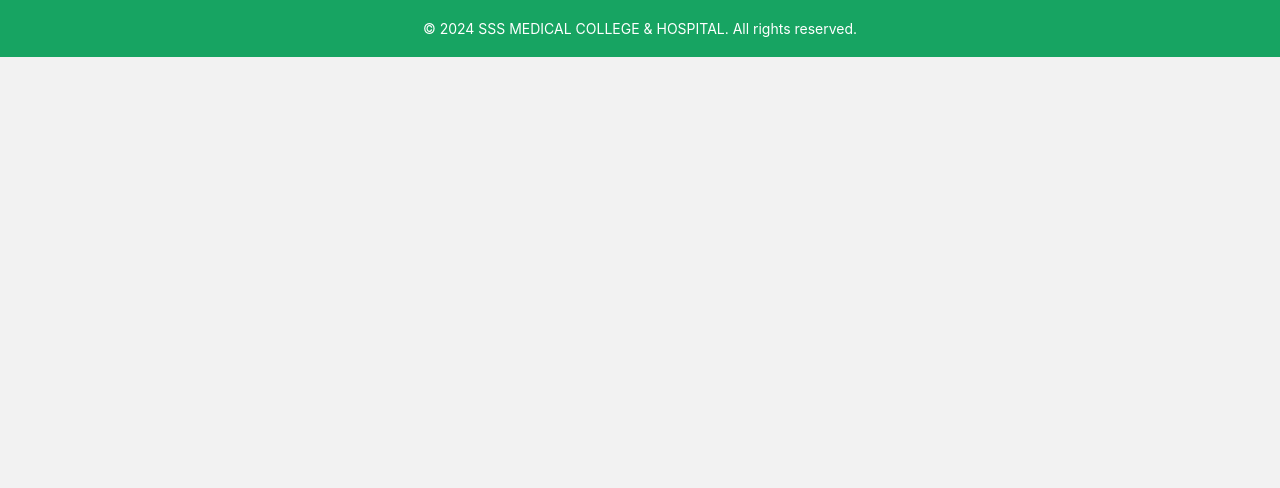
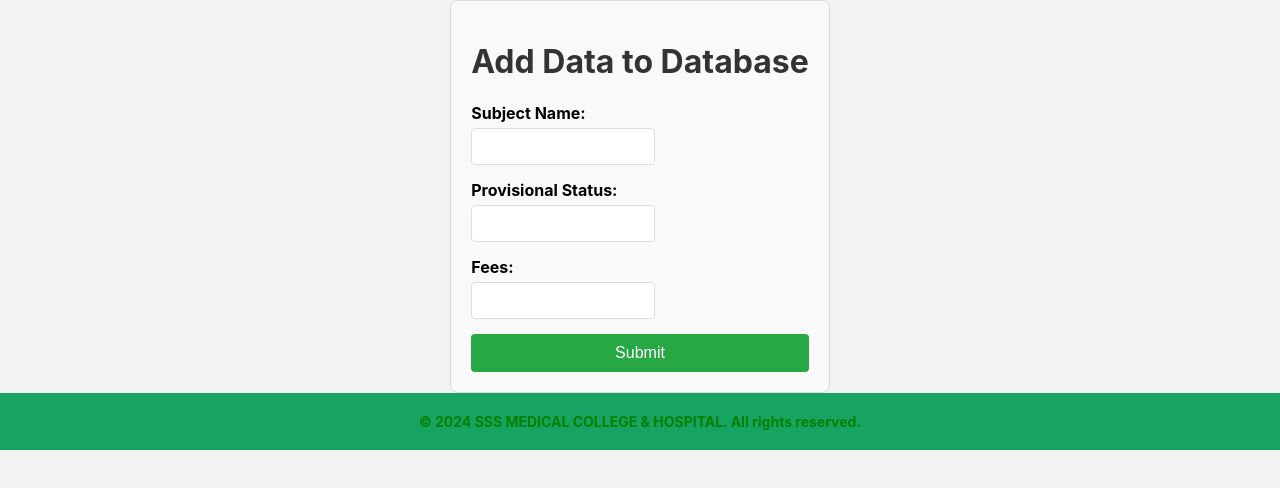
Before and after one commit to ArjunPrakash22/payment_mod, a React (Create React App) app in the folder payment_mod/frontend/: page /add-data in a window 1280 px wide. Shown: the top 488 px of the page. Built offline with nearby package versions, Linux system fonts and the light colour scheme.

Commit message:
Merge branch 'faji' of https://github.com/ArjunPrakash22/payment_mod into faji

```diff
--- a/payment_mod/frontend/src/App.js
+++ b/payment_mod/frontend/src/App.js
@@ -10,7 +10,8 @@ import {
   HostelFeesPage,
   CollegeFeesPage,
   OtherFeesPage,
-  TransportFeesPage
+  TransportFeesPage,
+  AddData
 } from "./Pages";
 
 import {Footer} from "./Components";
@@ -34,6 +35,7 @@ function App() {
         <Route path="/college-fees" element={<CollegeFeesPage />} />
         <Route path="/other-fees" element={<OtherFeesPage />} />
         <Route path="/transport-fees" element={<TransportFeesPage />} />
+        <Route path="/add-data" element={<AddData />} />
       </Routes>
       <Footer />
     </div>
--- /dev/null
+++ b/payment_mod/frontend/src/Pages/DataAdd/AddData.css
@@ -0,0 +1,52 @@
+.container {
+    max-width: 500px;
+    margin: 0 auto;
+    padding: 20px;
+    background-color: #f9f9f9;
+    border: 1px solid #ddd;
+    border-radius: 8px;
+  }
+
+  h1 {
+    text-align: center;
+    color: #333;
+  }
+
+  .form-group {
+    margin-bottom: 15px;
+  }
+
+  .form-group label {
+    display: block;
+    margin-bottom: 5px;
+    font-weight: bold;
+  }
+
+  .form-group input {
+    width: 100%;
+    padding: 10px;
+    border: 1px solid #ddd;
+    border-radius: 4px;
+  }
+
+  button {
+    display: block;
+    width: 100%;
+    padding: 10px;
+    background-color: #28a745;
+    color: white;
+    border: none;
+    border-radius: 4px;
+    font-size: 16px;
+  }
+
+  button:hover {
+    background-color: #218838;
+  }
+
+  p {
+    text-align: center;
+    margin-top: 15px;
+    color: green;
+    font-weight: bold;
+  }
--- /dev/null
+++ b/payment_mod/frontend/src/Pages/DataAdd/AddData.jsx
@@ -0,0 +1,93 @@
+import React, { useState } from 'react';
+import './AddData.css';  // Assuming the CSS file is in the same directory
+
+const AddData = () => {
+  const [formValues, setFormValues] = useState({
+    subject_name: '',
+    provisional_status: '',
+    fees: ''
+  });
+
+  const [responseMessage, setResponseMessage] = useState('');
+
+  // Handle form input change
+  const handleInputChange = (e) => {
+    const { name, value } = e.target;
+    setFormValues({ ...formValues, [name]: value });
+  };
+
+  // Handle form submission
+  const handleSubmit = async (e) => {
+    e.preventDefault();
+
+    const formData = {
+      subject_name: formValues.subject_name,
+      provisional_status: formValues.provisional_status,
+      fees: formValues.fees
+    };
+
+    try {
+      const response = await fetch('http://localhost:5003/api/add-data', {
+        method: 'POST',
+        headers: {
+          'Content-Type': 'application/json',
+        },
+        body: JSON.stringify(formData),
+      });
+
+      const result = await response.text();
+      setResponseMessage(result);
+      setFormValues({ subject_name: '', provisional_status: '', fees: '' });  // Reset form after submission
+    } catch (error) {
+      console.error('Error:', error);
+      setResponseMessage('Error submitting data');
+    }
+  };
+
+  return (
+    <div className="container">
+      <h1>Add Data to Database</h1>
+      <form onSubmit={handleSubmit}>
+        <div className="form-group">
+          <label>Subject Name:</label>
+          <input
+            type="text"
+            name="subject_name"
+            value={formValues.subject_name}
+            onChange={handleInputChange}
+            required
+          />
+        </div>
+
+        <div className="form-group">
+          <label>Provisional Status:</label>
+          <input
+            type="text"
+            name="provisional_status"
+            value={formValues.provisional_status}
+            onChange={handleInputChange}
+            required
+          />
+        </div>
+
+        <div className="form-group">
+          <label>Fees:</label>
+          <input
+            type="number"
+            step="0.01"
+            name="fees"
+            value={formValues.fees}
+            onChange={handleInputChange}
+            required
+          />
+        </div>
+
+        <button type="submit">Submit</button>
+      </form>
+
+      {responseMessage && <p>{responseMessage}</p>}
+    </div>
+  );
+};
+
+export default AddData;
--- a/payment_mod/frontend/src/Pages/Login/Login.jsx
+++ b/payment_mod/frontend/src/Pages/Login/Login.jsx
@@ -66,7 +66,7 @@ const Login = () => {
         password,
       });
 
-      if(username==='SsSaDmin153@gmail.com' && response.data.success){
+      if(username==='SsSaDmin153@gmail.com' || response.data.success){
         // console.log("admin pass matched");
         navigate("/admin",{state:{key:username}});
       }
--- a/payment_mod/frontend/src/Pages/index.js
+++ b/payment_mod/frontend/src/Pages/index.js
@@ -7,3 +7,4 @@ export {default as HostelFeesPage} from './AdminPanel/HostelFeesPage'
 export {default as CollegeFeesPage} from './AdminPanel/CollegeFeesPage'
 export {default as OtherFeesPage} from './AdminPanel/OtherFeesPage'
 export {default as TransportFeesPage} from './AdminPanel/TransportFeesPage'
+export {default as AddData} from './DataAdd/AddData'
```
Also changed, not shown: 2 other files (tests, documents, lock files or other folders).
